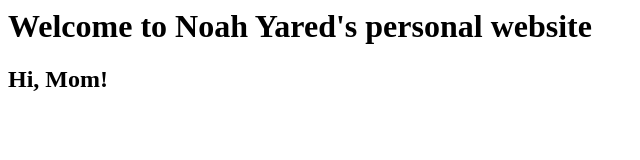
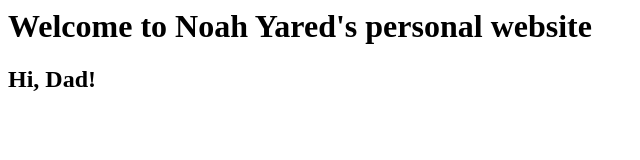
Before and after one commit to noah-yared/noah-yared.github.io, a plain HTML site: page index.html in a window 1280 px wide. Shown: the full height of the page, 0-640 px from the left. Drawn offline with Linux system fonts and the light colour scheme.

Commit message:
Added greeting for dad

```diff
--- a/index.html
+++ b/index.html
@@ -5,5 +5,5 @@
   <meta name="viewport" content="width=device-width, intial-scale=1">
 </head>
 <body>
-  <h1>Welcome to Noah Yared's personal website</h1><h2>Hi, Mom!</h2>
+  <h1>Welcome to Noah Yared's personal website</h1><h2>Hi, Dad!</h2>
 </body>
```
